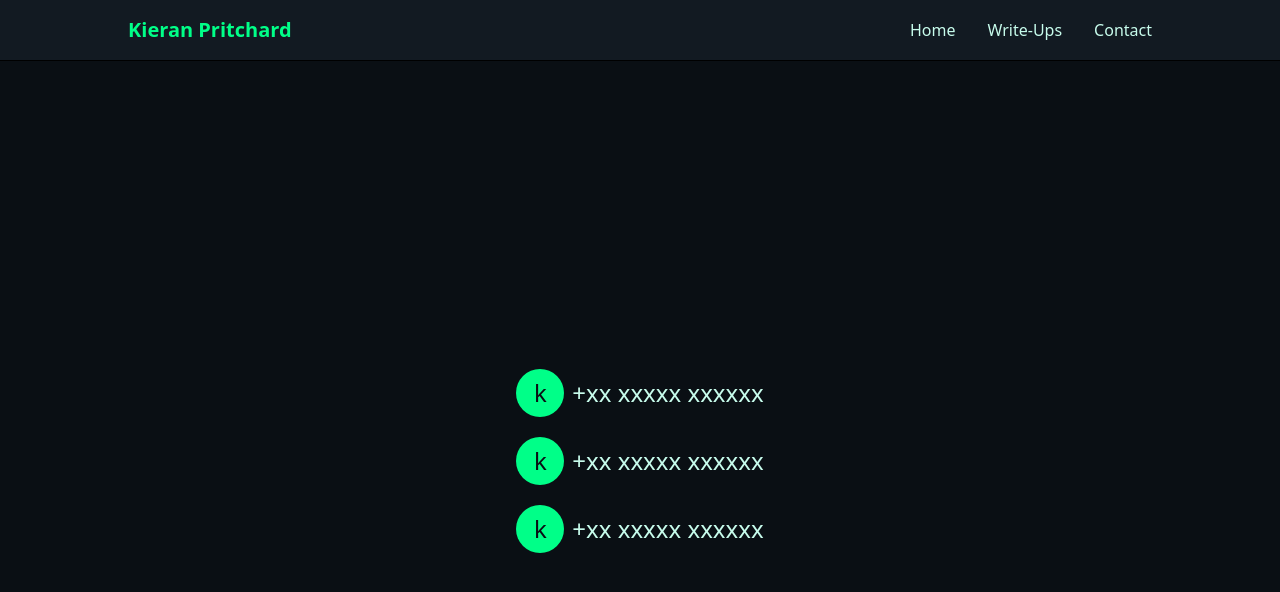
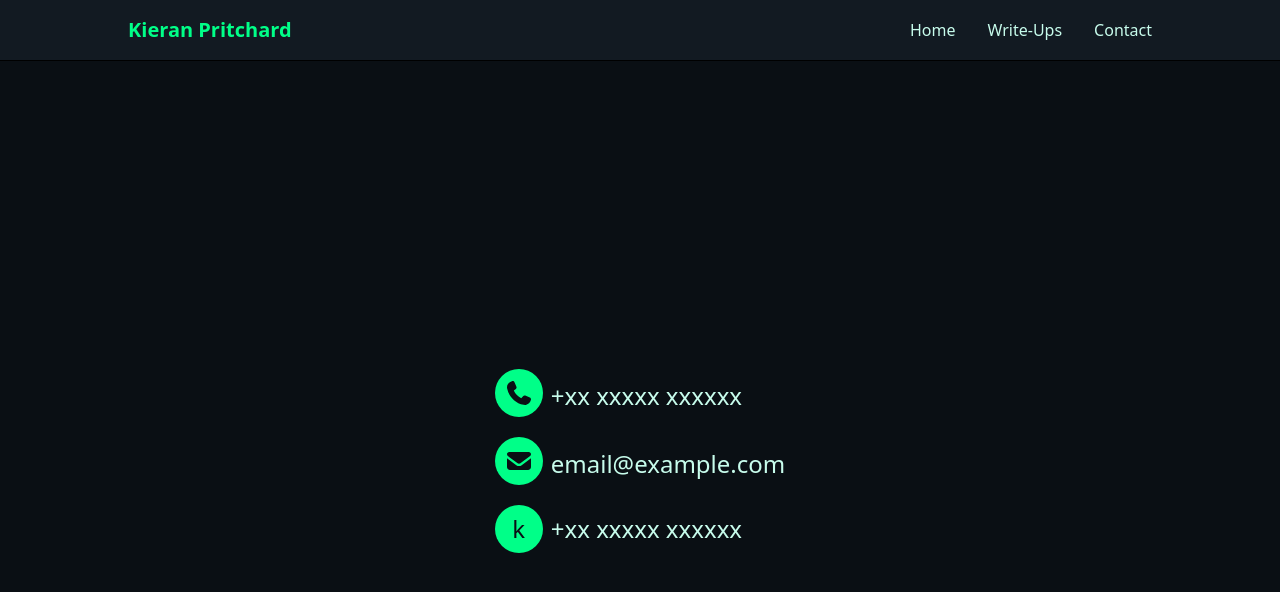
Before and after one commit to KieranPritchard/CTF-Showcase, a React (Vite) app: page /contact in a window 1280 px wide. Shown: the top 592 px of the page. Built offline with nearby package versions, Linux system fonts and the light colour scheme.

Commit message:
added icons

```diff
--- a/package.json
+++ b/package.json
@@ -10,6 +10,10 @@
     "preview": "vite preview"
   },
   "dependencies": {
+    "@fortawesome/free-brands-svg-icons": "^7.1.0",
+    "@fortawesome/free-regular-svg-icons": "^7.1.0",
+    "@fortawesome/free-solid-svg-icons": "^7.1.0",
+    "@fortawesome/react-fontawesome": "^3.1.0",
     "@tailwindcss/vite": "^4.1.17",
     "buffer": "^6.0.3",
     "gray-matter": "^4.0.3",
--- a/src/pages/Contact.jsx
+++ b/src/pages/Contact.jsx
@@ -1,25 +1,29 @@
 import Background from '../components/Background'
+import { FontAwesomeIcon } from "@fortawesome/react-fontawesome";
+import { faPhone, faEnvelope } from "@fortawesome/free-solid-svg-icons";
 
-function Contact(){
-    return(
+function Contact() {
+    return (
         <>
             <Background isEven={false}>
                 <div className="flex flex-col justify-center items-center h-full">
                     <ul>
                         <li className='text-2xl mb-5 text-[#C7FCEC]'>
-                            <span class="bg-[#00FF88] text-[#0A0F14] rounded-full w-12 h-12 mr-2 inline-flex items-center justify-center">
-                                k
+                            <span className="bg-[#00FF88] text-[#0A0F14] rounded-full w-12 h-12 mr-2 inline-flex items-center justify-center">
+                                <FontAwesomeIcon icon={faPhone} />
                             </span>
                             +xx xxxxx xxxxxx
                         </li>
+
                         <li className='text-2xl mb-5 text-[#C7FCEC]'>
-                            <span class="bg-[#00FF88] text-[#0A0F14] rounded-full w-12 h-12 mr-2 inline-flex items-center justify-center">
-                                k
+                            <span className="bg-[#00FF88] text-[#0A0F14] rounded-full w-12 h-12 mr-2 inline-flex items-center justify-center">
+                                <FontAwesomeIcon icon={faEnvelope} />
                             </span>
-                            +xx xxxxx xxxxxx
+                            email@example.com
                         </li>
+
                         <li className='text-2xl text-[#C7FCEC]'>
-                            <span class="bg-[#00FF88] text-[#0A0F14] rounded-full w-12 h-12 mr-2 inline-flex items-center justify-center">
+                            <span className="bg-[#00FF88] text-[#0A0F14] rounded-full w-12 h-12 mr-2 inline-flex items-center justify-center">
                                 k
                             </span>
                             +xx xxxxx xxxxxx
```
Also changed, not shown: 1 other file (tests, documents, lock files or other folders).
